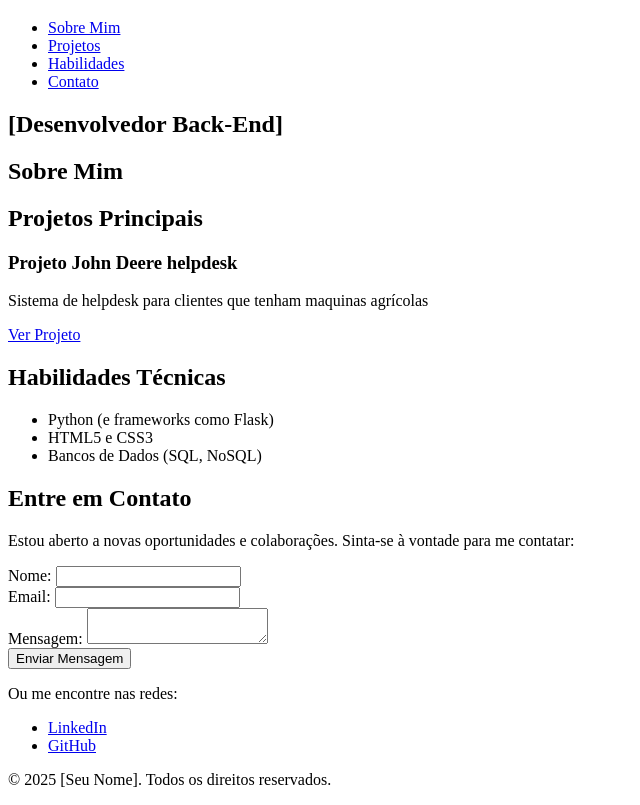
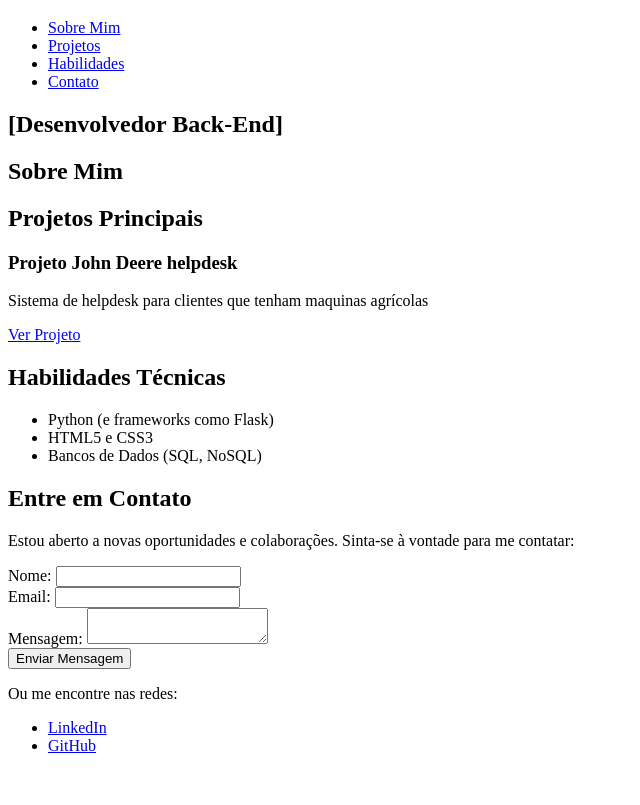
Before and after one commit to VitorBomfim-12/projeto_portfolio_jean, a plain HTML site: page index.html in a window 1280 px wide. Shown: the part 61-866 px from the top of the page, without its empty margins (0-640 px from the left). After the commit the page ends 832 px from the top, so only its background shows below. Drawn offline with Linux system fonts and the light colour scheme.

Commit message:
retirada do footer

```diff
--- a/index.html
+++ b/index.html
@@ -84,9 +84,5 @@
 
     </main>
 
-    <footer>
-        <p>&copy; 2025 [Seu Nome]. Todos os direitos reservados.</p>
-    </footer>
-
 </body>
 </html>
```
